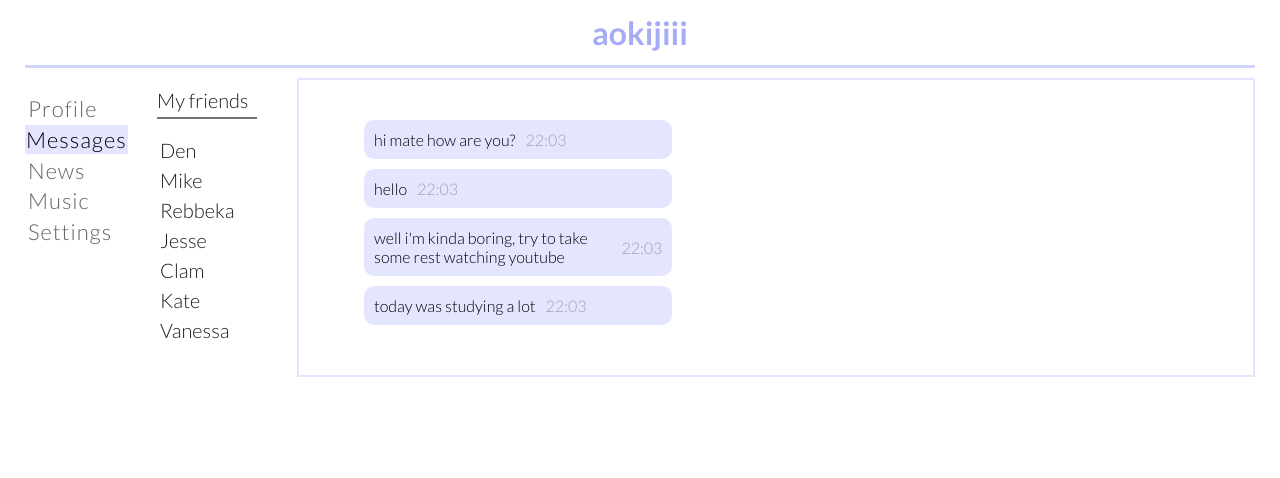
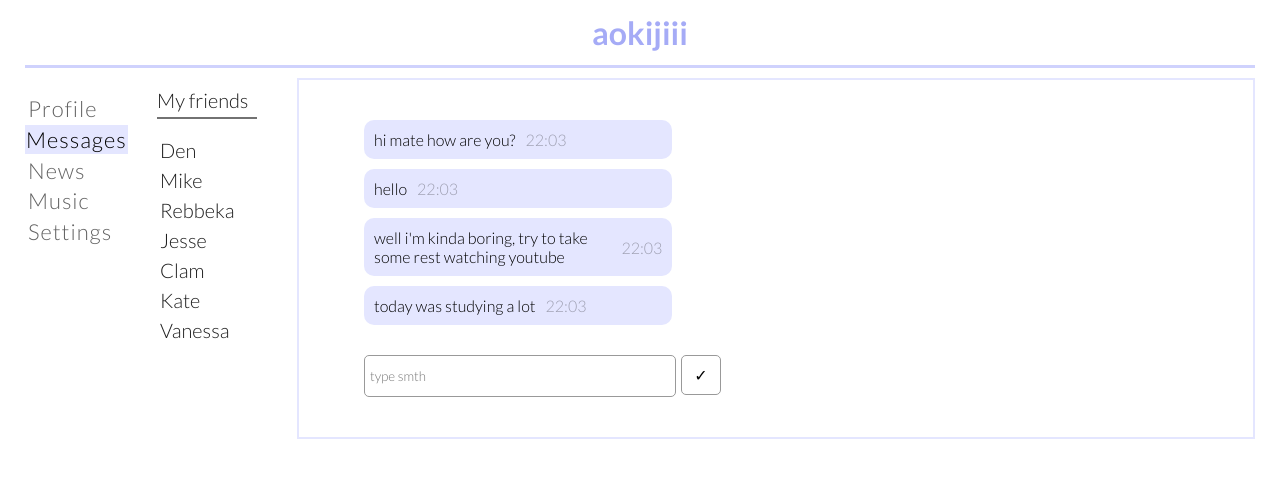
Before and after one commit to aokiji123/react-social-site, a React (Create React App) app: page /messages in a window 1280 px wide. Shown: the top 478 px of the page. Built offline with nearby package versions, Linux system fonts and the light colour scheme.

Commit message:
message adding, flux concept

```diff
--- a/src/components/Profile/Messages/Message/Message.jsx
+++ b/src/components/Profile/Messages/Message/Message.jsx
@@ -3,12 +3,12 @@ import style from "./Message.module.css"
 const Message = (props) => {
 
     return (
-
         <div>
             {/* <img className={style.} src={props.image} alt="Avatar"/> */}
             <div className={style.message}>
                 <div className={style.text}>{props.text}</div>
             </div>
+
         </div>
     )
 }
--- a/src/components/Profile/Messages/Messages.jsx
+++ b/src/components/Profile/Messages/Messages.jsx
@@ -1,18 +1,23 @@
 import Message from "./Message/Message"
 import Person from "./Person/Person"
-
 import style from "./Messages.module.css"
+import React from "react"
 
 const Messages = (props) => {
 
     let people = props.state.peopleData.map((person) => <Person name={person.name} url={person.url}/> )
     let messages = props.state.messageData.map((message) => <Message text={message.text}/>)
 
+    let newMessage = React.createRef()
 
-    // <Message image="images/avatar1.png" text={messageData[0].text}/>,
-    // <Message image="images/avatar.png" text={messageData[1].text}/>,
-    // <Message image="images/avatar.png" text={messageData[2].text}/>,
-    // <Message image="images/avatar.png" text={messageData[3].text}/>
+    let addMessage = () => {
+        props.addMessage()
+    }
+
+    let onMessageChange = () => {
+        let text = newMessage.current.value
+        props.updateNewMessageData(text)
+    }
 
     return (
         <div>
@@ -27,22 +32,13 @@ const Messages = (props) => {
 
                 <div className={style.block__text}>
 
+                    {/* <img className={style.my__photo} src="images/avatar.png" alt="Avatar"/>*/}
                     { messages }
 
-                    {/* <img className={style.my__photo} src="images/avatar.png" alt="Avatar"/>
-                    <div className={style.message}>
-                        <div className={style.text}>hello</div>
-                        <div className={style.date}></div>
-                    </div>
-
-                    <div className={style.message}>
-                        <div className={style.text}>well i'm kinda tired, try to take some rest watching youtube</div>
-                    </div>
-
-                    <div className={style.message}>
-                        <div className={style.text}>today was studying a lot</div>
-                        <div className={style.date}></div>
-                    </div> */}
+                    <form action="" type="submit">
+                        <input className="input" type="text" placeholder="type smth" ref={newMessage} value={props.state.newMessageData} onChange={onMessageChange}/>
+                        <button onClick={addMessage} className="button" type="button">&#10003;</button>
+                    </form>
 
                 </div>
 
--- a/src/components/Profile/Messages/Messages.module.css
+++ b/src/components/Profile/Messages/Messages.module.css
@@ -40,3 +40,41 @@ ul {
     height: 40px;
     border-radius: 50%;
 }
+
+
+input {
+    margin-top: 20px;
+    width: 300px;
+    height: 30px;
+    padding: 5px;
+
+    border: 1px solid #999999;
+    border-radius: 5px;
+
+    outline-color: rgb(207, 210, 253);
+}
+
+input:hover {
+    border-color: rgb(207, 210, 253);
+}
+
+button {
+    margin-left: 5px;
+    width: 40px;
+    height: 40px;
+
+    outline-color: rgb(207, 210, 253);
+    border: 1px solid #999999;
+    border-radius: 5px;
+
+    background-color: #fff;
+
+    cursor: pointer;
+
+    font-size: 16px;
+
+}
+
+button:hover {
+    border-color: rgb(207, 210, 253);
+}
```
